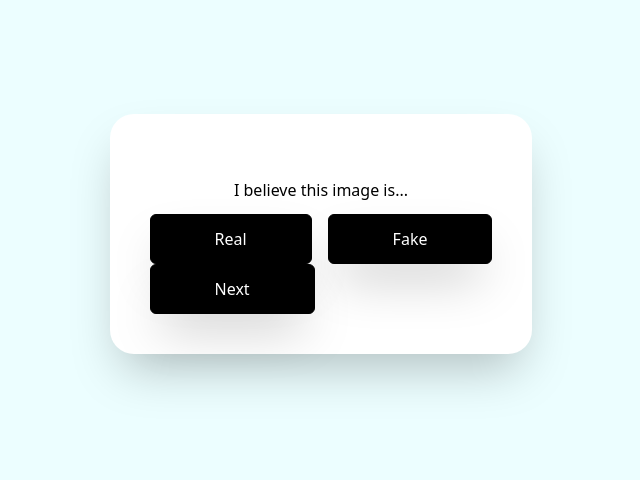
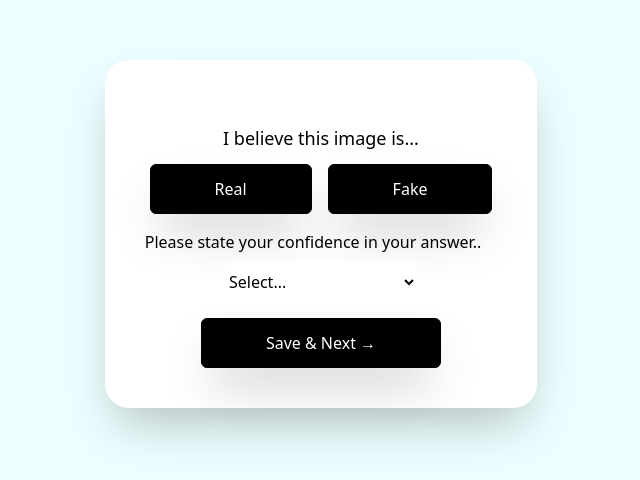
Before and after one commit to tippinsh/research-project-client, a React (Vite) app: page / in a window 1280 px wide. Shown: the part 166-646 px from the top of the page, without its empty margins (319-959 px from the left). Built offline with nearby package versions, Linux system fonts and the light colour scheme; no server answers.

Commit message:
feat: Adding survey UI

```diff
--- a/package.json
+++ b/package.json
@@ -10,6 +10,7 @@
     "preview": "vite preview"
   },
   "dependencies": {
+    "@headlessui/react": "^1.7.18",
     "@heroicons/react": "^2.1.3",
     "react": "^18.2.0",
     "react-dom": "^18.2.0"
--- a/src/components/Answer.jsx
+++ b/src/components/Answer.jsx
@@ -6,6 +6,8 @@ export default function Answer() {
   const [questions, setQuestions] = useState([]);
   const [answers, setAnswers] = useState([]);
   const [realOrFake, setRealorFake] = useState(null);
+  const [disableButton, setDisableButton] = useState(true);
+  const [selectedConfidence, setSelectedConfidence] = useState(0);
 
   useEffect(() => {
     const storedQuestions = JSON.parse(localStorage.getItem("questions"));
@@ -35,6 +37,15 @@ export default function Answer() {
     }
   }, []);
 
+  useEffect(() => {
+    const isDisabled = !(
+      (realOrFake === "Real" || realOrFake === "Fake") &&
+      selectedConfidence !== 0
+    );
+
+    setDisableButton(isDisabled);
+  }, [realOrFake, selectedConfidence]);
+
   const handleRealAnswer = () => {
     setRealorFake("Real");
   };
@@ -46,22 +57,24 @@ export default function Answer() {
   const handleNextQuestion = () => {
     const nextIndex = questionIndex + 1;
     setQuestionIndex(nextIndex);
-    setRealorFake(null);
 
-    const answerArray = [];
+    if (!(realOrFake && selectedConfidence)) {
+      return;
+    }
 
-    for (let i = 0; i < 20; i++) {
     const answer = {
-        imageId: questions[i].imageId,
+      imageId: questions[questionIndex].id,
       guess: realOrFake === "Real" ? 0 : 1,
-        isWithContext: questions[i].isWithContext,
-        confidenceLevel: questions[i].confidenceLevel,
+      isWithContext: questions[questionIndex].isWithContext,
+      confidenceLevel: selectedConfidence,
       submitted: new Date(),
       participantId: 1,
     };
 
-      answerArray.push(answer);
-    }
+    setAnswers((prevAnswers) => [...prevAnswers, answer]);
+    setRealorFake(null);
+    setSelectedConfidence("");
+    document.getElementById("options").value = "";
   };
 
   return (
@@ -72,10 +85,12 @@ export default function Answer() {
           context={questions[questionIndex].context}
         />
       )}
-      <div className="text-center mt-6">I believe this image is...</div>
+      <div className="text-center mt-6 text-md md:text-lg">
+        I believe this image is...
+      </div>
       <div className="flex justify-center gap-4 mt-3">
         <button
-          className={`py-3 px-16 text-md font-normal text-${
+          className={`py-2 md:py-3 md:px-16 px-8 text-md font-normal text-${
             realOrFake === "Real" ? "black" : "white"
           } bg-${
             realOrFake === "Real" ? "white" : "black"
@@ -85,7 +100,7 @@ export default function Answer() {
           Real
         </button>
         <button
-          className={`py-3 px-16 text-md font-normal text-${
+          className={`py-2 md:py-3 md:px-16 px-8 font-normal text-${
             realOrFake === "Fake" ? "black" : "white"
           } bg-${
             realOrFake === "Fake" ? "white" : "black"
@@ -95,12 +110,39 @@ export default function Answer() {
           Fake
         </button>
       </div>
+      <div className="flex justify-center flex-col pt-4 items-center">
+        <label htmlFor="options" className="pr-4">
+          Please state your confidence in your answer..
+        </label>
+        <select
+          name=""
+          id="options"
+          className="mt-2 py-2 w-48 bg-white rounded-md"
+          onChange={(e) => setSelectedConfidence(e.target.value)}
+        >
+          <option value="" className="">
+            Select...
+          </option>
+          <option value="1">Not at all confident</option>
+          <option value="2">Somewhat confident</option>
+          <option value="3">Moderately confident</option>
+          <option value="4">Mostly confident</option>
+          <option value="5">100% confident</option>
+        </select>
+      </div>
+      <div className="flex justify-center pt-4">
         <button
           onClick={handleNextQuestion}
-        className="py-3 px-16 text-md font-normal text-white bg-black border border-black rounded-md shadow-2xl duration-200 hover:bg-white hover:text-black"
+          disabled={disableButton}
+          className={`py-2 md:py-3 md:px-16 px-8 text-md font-normal text-white bg-black border border-black rounded-md shadow-2xl duration-200 ${
+            disableButton
+              ? "cursor-not-allowed"
+              : "hover:bg-white hover:text-black"
+          }`}
         >
-        Next
+          Save & Next &#8594;
         </button>
+      </div>
     </div>
   );
 }
```
Also changed, not shown: src/components/Tweet.jsx (+0 -10 lines), 1 other file (tests, documents, lock files or other folders). Lines whose indentation alone changed are shown as unchanged.
